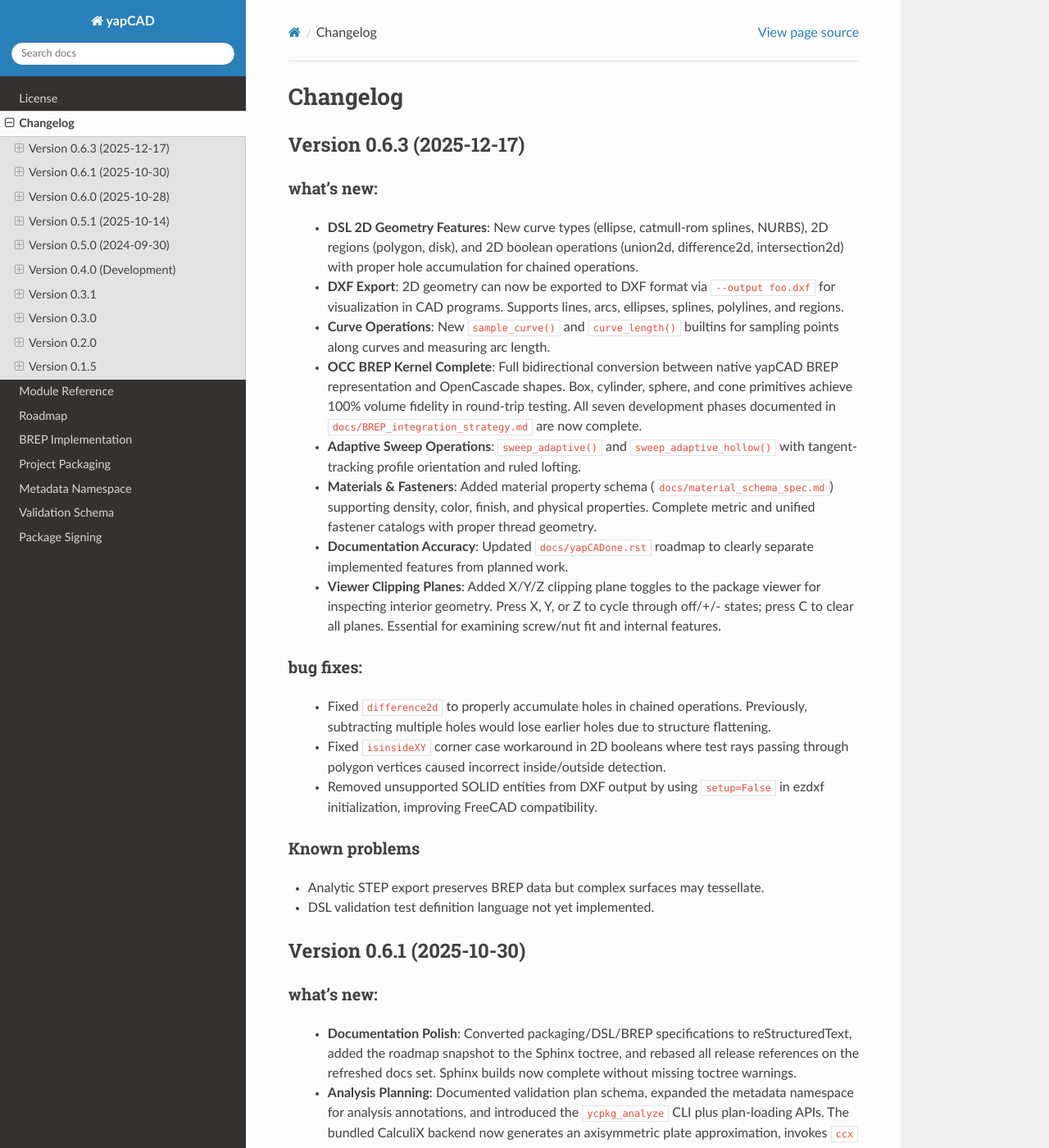
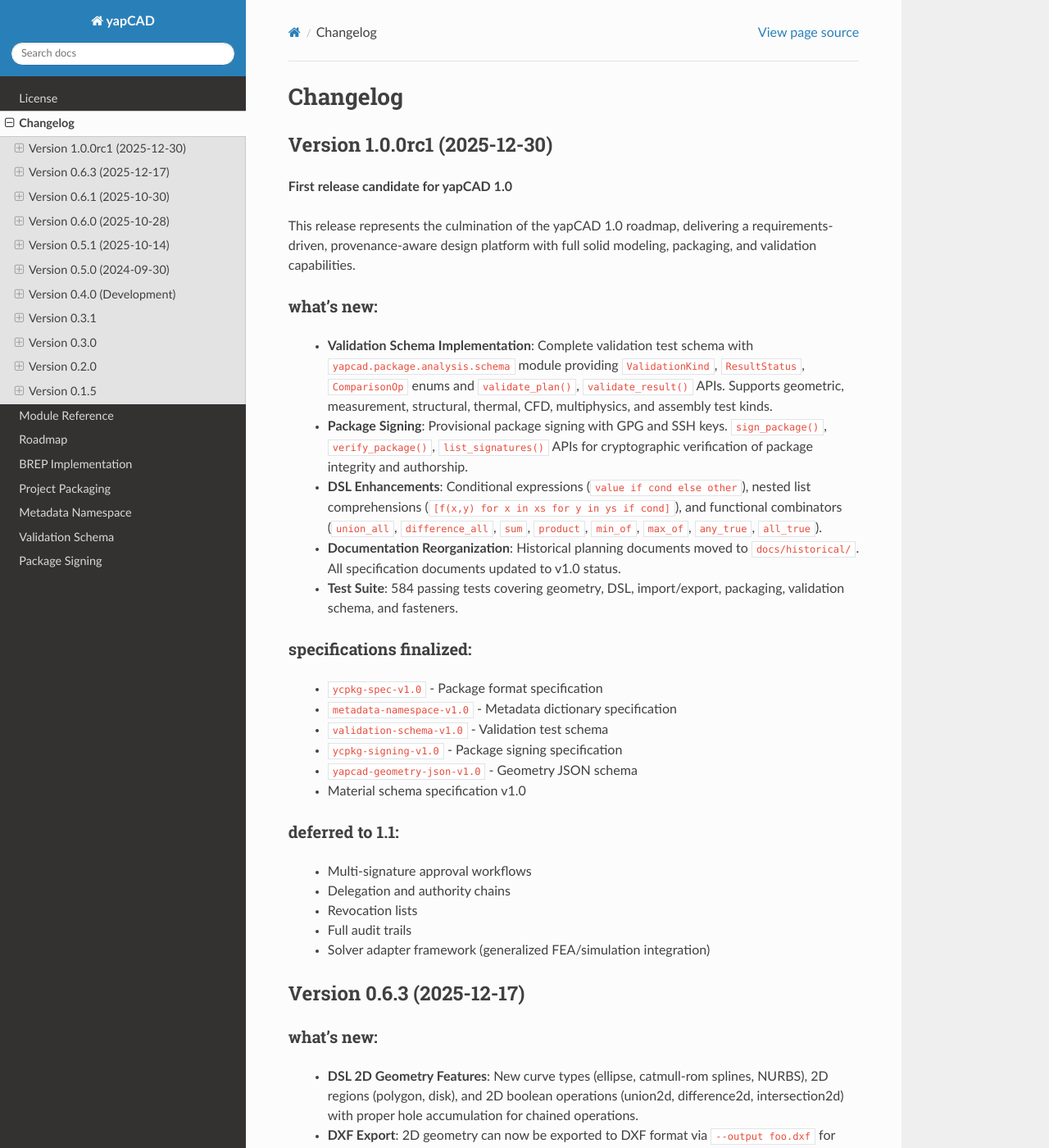
Before and after one commit to rdevaul/yapCAD, a Sphinx documentation site: the page built from docs/changelog.rst, in a window 1280 px wide and 1400 px high. Shown: the whole window at 82% size. Built offline with Sphinx 7.4.7 and the Read the Docs theme 3.1.0, drawn with Linux system fonts in a browser that asks for light colours; pages that are not in the unit, such as notebooks, are missing from menus.

Commit message:
Release yapCAD 1.0.0rc1
First release candidate for yapCAD 1.0, delivering a requirements-driven,
provenance-aware design platform with full solid modeling, packaging,
and validation capabilities.

Key features:
- Validation schema implementation (yapcad.package.analysis.schema)
- Package signing with GPG and SSH keys
- DSL conditional expressions, nested list comprehensions, functional combinators
- 584 passing tests
- All specifications finalized at v1.0 status

🤖 Generated with [Claude Code](https://claude.com/claude-code)

Co-Authored-By: Claude Opus 4.5 <noreply@anthropic.com>

```diff
--- a/CHANGELOG.rst
+++ b/CHANGELOG.rst
@@ -1,6 +1,58 @@
 =========
 Changelog
 =========
+
+Version 1.0.0rc1 (2025-12-30)
+=============================
+
+**First release candidate for yapCAD 1.0**
+
+This release represents the culmination of the yapCAD 1.0 roadmap, delivering a
+requirements-driven, provenance-aware design platform with full solid modeling,
+packaging, and validation capabilities.
+
+what's new:
+-----------
+
+  - **Validation Schema Implementation**: Complete validation test schema with
+    ``yapcad.package.analysis.schema`` module providing ``ValidationKind``,
+    ``ResultStatus``, ``ComparisonOp`` enums and ``validate_plan()``,
+    ``validate_result()`` APIs. Supports geometric, measurement, structural,
+    thermal, CFD, multiphysics, and assembly test kinds.
+
+  - **Package Signing**: Provisional package signing with GPG and SSH keys.
+    ``sign_package()``, ``verify_package()``, ``list_signatures()`` APIs for
+    cryptographic verification of package integrity and authorship.
+
+  - **DSL Enhancements**: Conditional expressions (``value if cond else other``),
+    nested list comprehensions (``[f(x,y) for x in xs for y in ys if cond]``),
+    and functional combinators (``union_all``, ``difference_all``, ``sum``,
+    ``product``, ``min_of``, ``max_of``, ``any_true``, ``all_true``).
+
+  - **Documentation Reorganization**: Historical planning documents moved to
+    ``docs/historical/``. All specification documents updated to v1.0 status.
+
+  - **Test Suite**: 584 passing tests covering geometry, DSL, import/export,
+    packaging, validation schema, and fasteners.
+
+specifications finalized:
+-------------------------
+
+  - ``ycpkg-spec-v1.0`` - Package format specification
+  - ``metadata-namespace-v1.0`` - Metadata dictionary specification
+  - ``validation-schema-v1.0`` - Validation test schema
+  - ``ycpkg-signing-v1.0`` - Package signing specification
+  - ``yapcad-geometry-json-v1.0`` - Geometry JSON schema
+  - Material schema specification v1.0
+
+deferred to 1.1:
+----------------
+
+  - Multi-signature approval workflows
+  - Delegation and authority chains
+  - Revocation lists
+  - Full audit trails
+  - Solver adapter framework (generalized FEA/simulation integration)
 
 Version 0.6.3 (2025-12-17)
 ==========================
@@ -49,7 +101,6 @@ Known problems
 --------------
 
 - Analytic STEP export preserves BREP data but complex surfaces may tessellate.
-- DSL validation test definition language not yet implemented.
 
 Version 0.6.1 (2025-10-30)
 ==========================
--- a/pyproject.toml
+++ b/pyproject.toml
@@ -1,6 +1,6 @@
 [project]
 name = "yapCAD"
-version = "0.6.3"
+version = "1.0.0rc1"
 authors = [
   { name="Richard DeVaul", email="richard.devaul@gmail.com" },
 ]
```
Also changed, not shown: docs/yapCADone.rst (+8 -5 lines).
